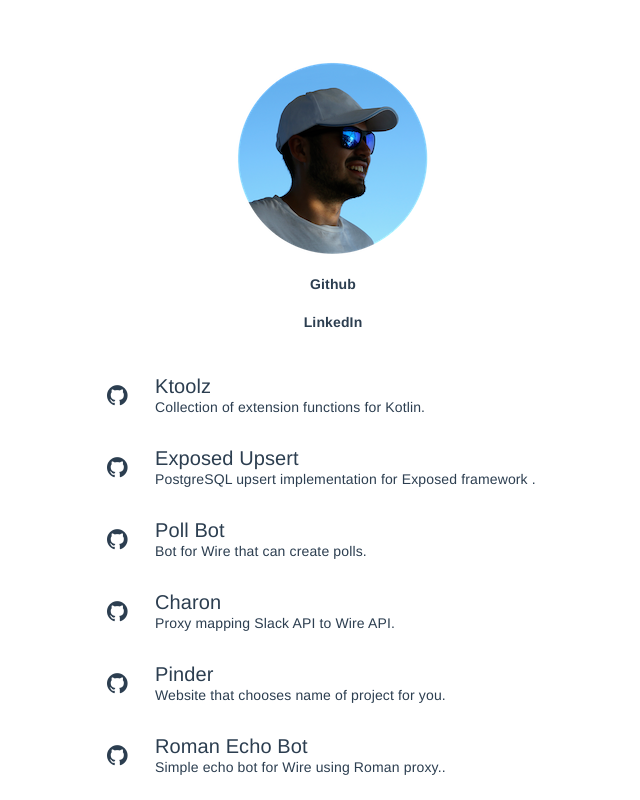
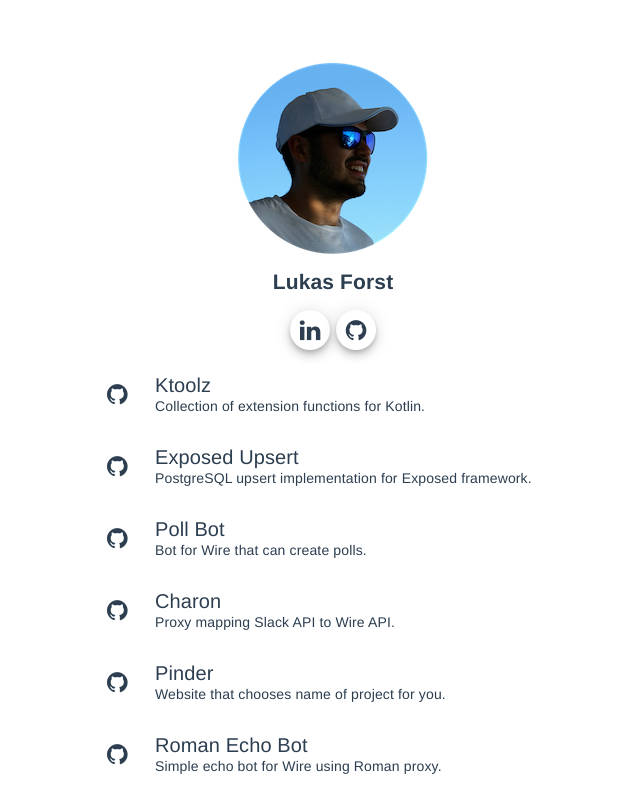
Before and after one commit to LukasForst/lukas.forst.dev, a Vue app: page / in a window 1280 px wide. Shown: the top 800 px of the page, without its empty margins (307-947 px from the left). Built offline with nearby package versions, Linux system fonts and the light colour scheme.

Commit message:
working almost everything

```diff
--- a/src/App.vue
+++ b/src/App.vue
@@ -1,5 +1,8 @@
 <template>
     <div id="app">
+        <link rel="stylesheet"
+              href="https://cdnjs.cloudflare.com/ajax/libs/font-awesome/4.7.0/css/font-awesome.min.css">
+
         <About/>
         <Projects/>
     </div>
@@ -20,16 +23,6 @@
 </script>
 
 <style>
-    body {
-        overflow: hidden;
-        height: 100vh;
-    }
-
-    a {
-        color: inherit;
-        text-decoration: none;
-    }
-
     #app {
         font-family: Avenir, Helvetica, Arial, sans-serif;
         -webkit-font-smoothing: antialiased;
--- a/src/componenets/About.vue
+++ b/src/componenets/About.vue
@@ -1,17 +1,33 @@
 <template>
     <div>
-        <img alt="Vue logo" src="../assets/me.png">
-        <h4><a href="https://github.com/LukasForst">Github</a></h4>
-        <h4><a href="https://www.linkedin.com/in/lukas-forst/">LinkedIn</a></h4>
+        <img alt="My photo." src="../assets/me.png">
+
+        <h2>Lukas Forst</h2>
+
+        <md-button class="md-fab md-mini md-icon-button" :href="linkedin" target="_blank">
+            <md-icon class="fa fa-linkedin"/>
+        </md-button>
+
+        <md-button class="md-fab md-mini md-icon-button" :href="github" target="_blank">
+            <md-icon class="fa fa-github"/>
+        </md-button>
     </div>
 </template>
 
 <script>
     export default {
-        name: "About"
+        name: "About",
+        data() {
+            return {
+                linkedin: 'https://www.linkedin.com/in/lukas-forst/',
+                github: 'https://github.com/LukasForst'
+            }
+        }
     }
 </script>
 
 <style scoped>
-
+    a {
+        color: inherit;
+    }
 </style>
--- a/src/componenets/Project.vue
+++ b/src/componenets/Project.vue
@@ -1,8 +1,5 @@
 <template>
     <div>
-        <link rel="stylesheet"
-              href="https://cdnjs.cloudflare.com/ajax/libs/font-awesome/4.7.0/css/font-awesome.min.css">
-
         <md-list-item :href="githubLink" target="_blank">
             <md-avatar>
                 <md-icon class="fa fa-github"/>
@@ -13,7 +10,7 @@
                 <span>{{description}}</span>
             </div>
         </md-list-item>
-        <md-divider class="md-inset"></md-divider>
+        <md-divider></md-divider>
     </div>
 </template>
 
@@ -30,5 +27,7 @@
 </script>
 
 <style scoped>
-
+    a {
+        color: inherit;
+    }
 </style>
--- a/src/componenets/Projects.vue
+++ b/src/componenets/Projects.vue
@@ -26,7 +26,7 @@
                     },
                     {
                         title: 'Exposed Upsert',
-                        description: 'PostgreSQL upsert implementation for Exposed framework .',
+                        description: 'PostgreSQL upsert implementation for Exposed framework.',
                         githubLink: 'https://github.com/LukasForst/exposed-upsert',
                         language: 'Kotlin'
                     },
@@ -50,7 +50,7 @@
                     },
                     {
                         title: 'Roman Echo Bot',
-                        description: 'Simple echo bot for Wire using Roman proxy..',
+                        description: 'Simple echo bot for Wire using Roman proxy.',
                         githubLink: 'https://github.com/wireapp/echo-bot-roman',
                         language: 'Python'
                     },
@@ -85,6 +85,5 @@
         max-width: 100%;
         display: inline-block;
         vertical-align: top;
-        /*border: 1px solid rgba(#000, .12);*/
     }
 </style>
```
